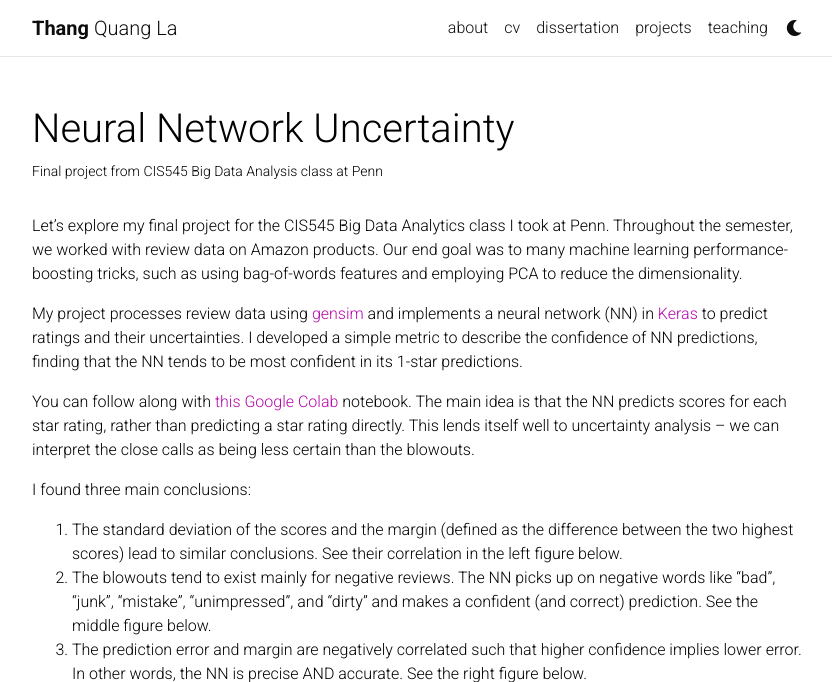
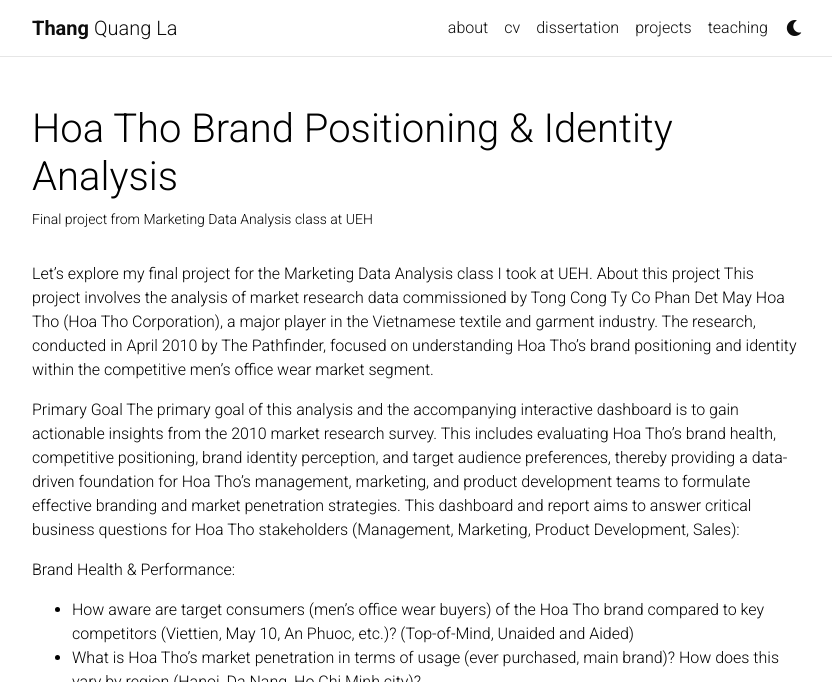
Before and after one commit to laquangthang/laquangthang.github.io, a Jekyll site: the page built from _projects/nn_project.md, in a window 1280 px wide and 1400 px high. Shown: the top 682 px of the window, without its empty margins (223-1055 px from the left). Built offline with Jekyll 4.4.1, drawn with Linux system fonts in a browser that asks for light colours; comment, search, counter and statistics services are not loaded; a style sheet for code colours, icons or effects is not loaded; some of the changed text lies outside the part shown; grey boxes are pictures that could not be loaded.

Commit message:
update project

```diff
--- a/_projects/nn_project.md
+++ b/_projects/nn_project.md
@@ -1,72 +1,109 @@
 ---
 layout: page
-title: Neural Network Uncertainty
-description: Final project from CIS545 Big Data Analysis class at Penn
-img: assets/img/nn-project_neural_net.png
+title: Hoa Tho Brand Positioning & Identity Analysis
+description: Final project from Marketing Data Analysis class at UEH
+img: assets/img/Hoa Tho.png
 importance: 1
 category: work
 ---
 
-Let's explore my final project for the CIS545 Big Data Analytics class I took at Penn.
-Throughout the semester, we worked with review data on Amazon products. Our end goal was to
-many machine learning performance-boosting tricks, such as using bag-of-words features and employing
-PCA to reduce the dimensionality.
+Let's explore my final project for the Marketing Data Analysis class I took at UEH.
+About this project
+This project involves the analysis of market research data commissioned by Tong Cong Ty Co Phan Det May Hoa Tho (Hoa Tho Corporation), a major player in the Vietnamese textile and garment industry.
+The research, conducted in April 2010 by The Pathfinder, focused on understanding Hoa Tho's brand positioning and identity within the competitive men's office wear market segment.
 
-My project processes review data using [gensim](https://radimrehurek.com/gensim/) and
-implements a neural network (NN) in [Keras](https://keras.io) to predict ratings and their uncertainties.
-I developed a simple metric to describe the confidence of NN predictions, finding that the NN tends to be
-most confident in its 1-star predictions.
+Primary Goal
+The primary goal of this analysis and the accompanying interactive dashboard is to gain actionable insights from the 2010 market research survey. This includes evaluating Hoa Tho's brand health, competitive positioning, brand identity perception, and target audience preferences, thereby providing a data-driven foundation for Hoa Tho's management, marketing, and product development teams to formulate effective branding and market penetration strategies.
+This dashboard and report aims to answer critical business questions for Hoa Tho stakeholders (Management, Marketing, Product Development, Sales):
 
-You can follow along with [this Google Colab](https://colab.research.google.com/drive/1UYSmG4MCaM9k20Zf6Zxt0yMHVo0xtAt1?usp=sharing) notebook.
-The main idea is that the NN predicts scores for each star rating, rather than predicting a star rating directly. This lends itself well to
-uncertainty analysis -- we can interpret the close calls as being less certain than the blowouts.
+Brand Health & Performance:
+- How aware are target consumers (men's office wear buyers) of the Hoa Tho brand compared to key competitors (Viettien, May 10, An Phuoc, etc.)? (Top-of-Mind, Unaided and Aided)
+- What is Hoa Tho's market penetration in terms of usage (ever purchased, main brand)? How does this vary by region (Hanoi, Da Nang, Ho Chi Minh city)?
+- How satisfied are current Hoa Tho users? How does this compare to competitors?
+- What are the primary reasons consumers choose Hoa Tho? What are the main reasons they don't choose or stop using Hoa Tho?
 
-I found three main conclusions:
-1. The standard deviation of the scores and the margin (defined as the difference between the two highest scores) lead to similar conclusions.
-See their correlation in the left figure below.
-2. The blowouts tend to exist mainly for negative reviews. The NN picks up on negative words like "bad", "junk", "mistake", "unimpressed", and "dirty"
-and makes a confident (and correct) prediction. See the middle figure below.
-3. The prediction error and margin are negatively correlated such that higher confidence implies lower error. In other words, the NN is precise
-AND accurate. See the right figure below.
+Positioning & Brand Image:
+- How is Hoa Tho perceived on key attributes (e.g., fabric quality, sewing quality, design variety, price, service, company reputation) relative to competitors?
+What is the perceived personality of the Hoa Tho brand (e.g., traditional, modern, reliable, premium)?
+Where does Hoa Tho stand in the competitive landscape based on consumer perceptions?
+Brand Identity Perception:
+- How memorable and recognizable is the Hoa Tho logo (colors, specific elements, icon)?
+What thoughts, feelings, or associations does the current Hoa Tho logo evoke?
+- How is the parent company (Hoa Tho Corporation) perceived? How much trust is associated with it?
+- What is the perceived potential and credibility of Hoa Tho launching a new, potentially premium, brand? What type of brand name (Vietnamese vs. Foreign, with/without diacritics) is preferred for such a brand?
+
+Market & Customer Insights:
+- What are the demographic and socio-economic characteristics of the target audience?
+- What factors are most important to consumers when selecting men's office wear?
+How much are different consumer segments (by city, SES, age) willing to spend on office wear (regular vs. premium)?
+
+Concept & Strategy Viability:
+- How receptive is the target market to a new concept focused on "Comfortable Office Wear"?
+- How important and credible are specific brand promises like "Honesty & Transparency" and "Strict Warranty Commitment"? Does credibility vary by region?
+- Which communication channels are most effective for reaching the target audience?
+
+The dataset
+The analysis is based on primary quantitative data collected through a market research survey conducted by The Pathfinder in April 2010.
+Source: Face-to-face interviews using a structured questionnaire.
+Sample: 500 male respondents aged 20-55.
+Targeting Criteria: Belonging to Socio-Economic Status groups A, B, or C; regularly purchase and wear office attire (shirts, trousers); purchased office wear within the last 3 months; intended to purchase within the next 6 months.
+Geography: Respondents recruited from three major Vietnamese cities: Hanoi (n=150), Da Nang (n=200), and Ho Chi Minh City (n=150). Quota sampling was employed based on city, age group (20-35 vs. 36-55), and class (A-B vs. C).
+Data Collected: Brand awareness (TOM/unaided/aided), brand usage & frequency, brand loyalty & satisfaction, reasons for choice/rejection, importance ratings for product/service attributes, brand image/personality associations, logo/icon recall & perception, name preference testing, concept testing ("Comfortable Office Wear", specific claims), price sensitivity/willingness-to-pay, media consumption/channel exposure, and detailed demographics
+
+The report/dashboard
+The findings are presented in an interactive, multi-page Power BI dashboard. This format allows stakeholders to dynamically explore the data, apply filters across various dimensions (e.g., City, Class, Age Group, Education Level), and drill down into specific areas for deeper understanding. The dashboard is structured logically to guide users through the analysis:
+Home: An introductory page setting the context for the report
 
 <div class="row">
     <div class="col-sm mt-3 mt-md-0">
-        {% include figure.html path="assets/img/nn-project_margin_vs_stddev.png" title="margin vs std deviation"
-		class="img-fluid rounded z-depth-1" %}
-    </div>
-    <div class="col-sm mt-3 mt-md-0">
-        {% include figure.html path="assets/img/nn-project_freq_vs_rating_for_margins.png" title="frequency of each rating, for margin bins"
-		class="img-fluid rounded z-depth-1" %}
-    </div>
-    <div class="col-sm mt-3 mt-md-0">
-        {% include figure.html path="assets/img/nn-project_error_vs_margin.png" title="error vs margin"
+        {% include figure.html path="assets/img/HoaTho_1.png" title="Home Page"
 		class="img-fluid rounded z-depth-1" %}
     </div>
 </div>
-<div class="caption">
-    (left) Frequency of star ratings for low-margin (red), medium-margin (green), and high-margin (blue) predictions.
-	High margin predictions have a clear tendency towards negative reviews, and low margin predictions tpredictions tend to positive reviews.
 
-	(middle) Standard deviation of predictions vs. margins. The clear positive correlation indicates that either metric will perform similarly
+Brand Health: Key performance indicators related to brand awareness, usage levels, user satisfaction ratings, and the underlying reasons driving brand choice or rejection.
 
-	(right) Prediction error as a function of prediction margin, binned in increments of 0.1. The negative trend indicates that
-	high-confidence (low margin) NN predictions tend to actually be more accurate.
+<div class="row">
+    <div class="col-sm mt-3 mt-md-0">
+        {% include figure.html path="assets/img/HoaTho_2.png" title="Home Page"
+		class="img-fluid rounded z-depth-1" %}
+    </div>
 </div>
 
-These findings are encapsulated in the table below, which lists the prediction uncertainties for different margins. Now, we can apply this
-table to quantify uncertainties in the NN predictions! I show in the Google Colab notebook that this leads to fewer surprises, in which
-NN predictions are far from the actual scores.
+Positioning & Brand Image: Analysis of Hoa Tho's perceived strengths and weaknesses on key attributes, competitive positioning maps (using Correspondence Analysis), and exploration of the brand's perceived personality.
 
-| margin | error bar |
-|--------|-----------|
-| 0.0    | 1.1       |
-| 0.1    | 0.8       |
-| 0.2    | 0.6       |
-| 0.3    | 0.5       |
-| 0.4    | 0.4       |
-| 0.5    | 0.3       |
-| 0.6    | 0.2       |
-| 0.7    | 0.2       |
-| 0.8    | 0.1       |
-| 0.9    | 0.0       |
-| 1.0    | 0.0       |
+<div class="row">
+    <div class="col-sm mt-3 mt-md-0">
+        {% include figure.html path="assets/img/HoaTho_3.png" title="Home Page"
+		class="img-fluid rounded z-depth-1" %}
+    </div>
+</div>
+
+Logo & Brand Identity: Evaluation of the current logo's effectiveness (recall, recognition, associations), testing name preferences, and assessing perceptions of the parent company and its potential to launch new brands.
+Concept Test, Pricing & Channels: Assessment of the "Comfortable Office Wear" concept, evaluation of specific marketing claims, analysis of price points across segments, and insights into effective communication channels
+<div class="row">
+    <div class="col-sm mt-3 mt-md-0">
+        {% include figure.html path="assets/img/HoaTho_4.png" title="Home Page"
+		class="img-fluid rounded z-depth-1" %}
+    </div>
+</div>
+Summary & Recommendations: A concluding page summarizing the most critical findings and outlining strategic recommendations for Hoa Tho based on the data analysis. Beside that is a visual breakdown of the sample characteristics (geography, age, class, education, income, marital status).
+<div class="row">
+    <div class="col-sm mt-3 mt-md-0">
+        {% include figure.html path="assets/img/HoaTho_5.png" title="Home Page"
+		class="img-fluid rounded z-depth-1" %}
+    </div>
+</div>
+Key Insights
+Dominant Competitor & Awareness Gap: Viettien holds a commanding lead in awareness and usage. Hoa Tho suffers from very low Top-of-Mind and unaided awareness overall, making it largely invisible in Hanoi and HCMC.
+Da Nang Stronghold & Paradox: Da Nang is Hoa Tho's key market with significantly higher aided awareness (88%) and usage (24%). However, this market also shows a high rejection rate (24% “won't buy/use”), indicating deep-seated issues even where known.
+Quality Perception is Critical Barrier: The primary reasons for not choosing Hoa Tho are related to perceived poor fabric quality (fades easily, feels poor - 53% & 41% respectively) and being relatively unknown (24%).
+Strengths Among Loyalists: Existing Hoa Tho users (though few) appreciate its perceived value (fair price - 50%), design variety (50%), and especially its sewing quality/craftsmanship (30%).
+Positioning Mismatch: Hoa Tho is perceived as a traditional, large-scale garment manufacturer focused on office wear, with reasonable prices. It lacks strong associations with high fabric quality, durability, modern style, or premium status compared to competitors. Its personality leans towards traditional/serious.
+Weak Brand Identity: The current Hoa Tho logo and icon suffer from extremely poor recall (color, details, meaning) and weak, often non-existent or negative (plain, outdated), associations.
+Concept Validation: The "Comfortable Office Wear" concept tested very positively across all segments, aligning well with core consumer needs for quality, value, and a professional appearance.
+Claim Credibility Varies: Claims around "Transparency" and "Warranty" are deemed highly important, but trust levels are significantly lower in HCMC compared to HN and Da Nang, indicating regional skepticism.
+Naming Preference: Clear preference for Vietnamese brand names (both with and without diacritics accepted) over foreign names for a new premium brand.
+Parent Company Leverage: The Hoa Tho Corporation name carries significant weight, with high trust (82%) and belief (91%) in its capability to successfully launch a quality premium brand, offering a strong leverage point.
+Price Sensitivity & Regional Differences: Consumers are price-conscious, but clear willingness exists (especially among A-B segments and in Hanoi) to pay higher prices for perceived value/quality. Spending power is highest in Hanoi, followed by HCMC, then Da Nang.
+Channel Deficiency: Brand visibility heavily relies on physical points of sale (stores, trade fairs). Presence in other media and especially digital channels was extremely low (as of 2010), indicating a major gap.
```
Also changed, not shown: _pages/about.md (+2 -3 lines), _pages/cv.md (+2 -2 lines), assets/img/Hoa Tho.jpg (added), assets/img/HoaTho_1.png (added), assets/img/HoaTho_2.png (added), assets/img/HoaTho_3.png (added), assets/img/HoaTho_4.png (added), assets/img/HoaTho_5.png (added).
